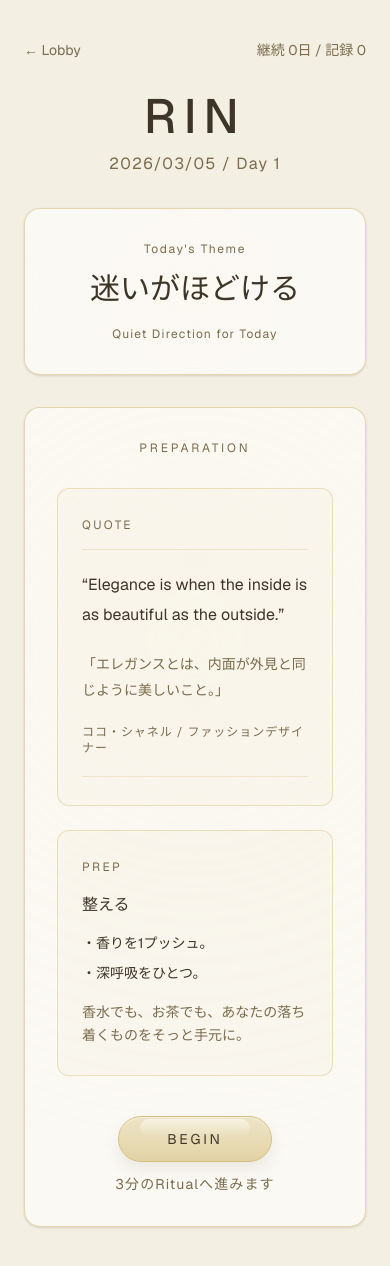
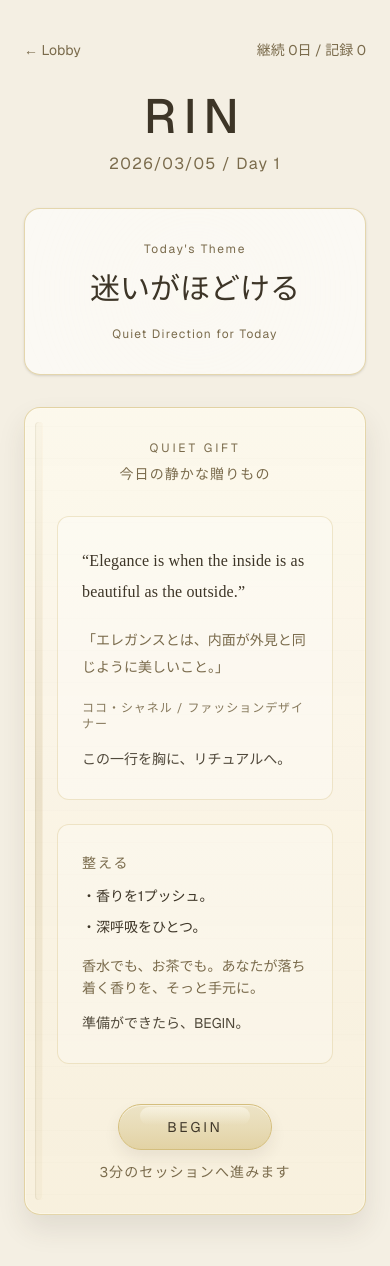
Before and after one commit to naturalpeopleinfo-blip/rin, a Next.js app: page /ritual in a window 390 px wide. Built offline with nearby package versions, Linux system fonts and the light colour scheme.

Commit message:
Quiet Gift book card + countdown + hourglass progress

```diff
--- a/app/globals.css
+++ b/app/globals.css
@@ -179,6 +179,74 @@ body {
   z-index: 1;
 }
 
+.rin-quiet-gift {
+  position: relative;
+  isolation: isolate;
+  background:
+    linear-gradient(
+      180deg,
+      rgba(252, 248, 236, 0.95) 0%,
+      rgba(247, 240, 221, 0.92) 100%
+    );
+  box-shadow:
+    inset 0 0 0 1px rgba(255, 251, 240, 0.52),
+    0 14px 28px rgba(61, 53, 39, 0.1);
+}
+
+.rin-quiet-gift::before {
+  content: "";
+  position: absolute;
+  left: 10px;
+  top: 14px;
+  bottom: 14px;
+  width: 8px;
+  border-radius: 999px;
+  pointer-events: none;
+  background: linear-gradient(
+    180deg,
+    rgba(205, 181, 121, 0.06) 0%,
+    rgba(171, 144, 83, 0.2) 46%,
+    rgba(205, 181, 121, 0.08) 100%
+  );
+  box-shadow:
+    inset -1px 0 1px rgba(255, 248, 229, 0.5),
+    inset 1px 0 1px rgba(121, 99, 58, 0.1);
+}
+
+.rin-quiet-gift::after {
+  content: "";
+  position: absolute;
+  inset: 0;
+  border-radius: inherit;
+  pointer-events: none;
+  background-image:
+    linear-gradient(rgba(125, 107, 76, 0.06) 1px, transparent 1px),
+    radial-gradient(rgba(122, 107, 76, 0.06) 0.6px, transparent 0.7px);
+  background-size:
+    100% 32px,
+    4px 4px;
+  background-position:
+    0 18px,
+    0 0;
+  opacity: 0.24;
+  z-index: 0;
+}
+
+.rin-quiet-gift > * {
+  position: relative;
+  z-index: 1;
+}
+
+.rin-quiet-gift-quote {
+  font-family:
+    "Iowan Old Style",
+    "Baskerville",
+    "Times New Roman",
+    ui-serif,
+    serif;
+  letter-spacing: 0.01em;
+}
+
 @keyframes rin-prep-breathe {
   0% {
     opacity: 0.42;
@@ -352,19 +420,23 @@ body {
 @keyframes rin-countdown-pop {
   0% {
     opacity: 0;
-    transform: scale(0.98);
+    transform: translateY(6px) scale(0.98);
+    filter: blur(1.8px);
   }
   25% {
     opacity: 1;
-    transform: scale(1.02);
+    transform: translateY(-1px) scale(1.02);
+    filter: blur(0.2px);
   }
   72% {
     opacity: 0.92;
-    transform: scale(1);
+    transform: translateY(0) scale(1);
+    filter: blur(0);
   }
   100% {
     opacity: 0;
-    transform: scale(1);
+    transform: translateY(-2px) scale(1);
+    filter: blur(1.2px);
   }
 }
 
--- a/app/ritual/page.tsx
+++ b/app/ritual/page.tsx
@@ -128,10 +128,7 @@ export default function RitualPage() {
   const bottomChamberPercent = ritualProgressRatio * 100;
   const sessionLabel = paused ? "Paused" : running ? "In session" : "Ready";
   const isDoneEnabled = timer === 0 && !doneToday;
-  const canManualNext = !controlsLocked && currentStepIndex < STEPS.length - 1 && timer > 0;
   const currentStep = STEPS[currentStepIndex];
-  const rawNextStep = currentStepIndex < STEPS.length - 1 ? STEPS[currentStepIndex + 1] : null;
-  const nextStep = rawNextStep ?? null;
   const isImagineStep = currentStep.title === "IMAGINE";
 
   useSpotlight(ritualCardRef);
@@ -282,14 +279,6 @@ export default function RitualPage() {
     setPaused(false);
   };
 
-  const handleNextStep = () => {
-    if (!canManualNext) {
-      return;
-    }
-    const nextElapsed = cumulativeDurations[currentStepIndex];
-    setTimer(Math.max(0, TOTAL_SECONDS - nextElapsed));
-  };
-
   const handleReset = () => {
     clearCountdown();
     setRunning(false);
@@ -336,33 +325,31 @@ export default function RitualPage() {
         </section>
 
         {showPreparation ? (
-          <section className="rin-prep-bloom relative overflow-hidden rounded-2xl border border-[var(--rin-gold)]/60 bg-white/60 p-8 shadow-sm md:p-10">
+          <section className="rin-quiet-gift relative overflow-hidden rounded-2xl border border-[var(--rin-gold)]/60 p-8 shadow-sm md:p-10">
             <p className="text-center text-xs uppercase tracking-[0.24em] text-[var(--rin-muted)]">
-              Preparation
+              Quiet Gift
+            </p>
+            <p className="mt-2 text-center text-sm tracking-[0.08em] text-[var(--rin-muted)]">
+              今日の静かな贈りもの
             </p>
 
-            <div className="mt-8 rounded-xl border border-[var(--rin-gold)]/45 bg-[var(--rin-gold-soft)]/10 px-6 py-7 md:px-8">
-              <p className="text-xs uppercase tracking-[0.2em] text-[var(--rin-muted)]">
-                QUOTE
-              </p>
-              <blockquote className="mt-4 border-y border-[var(--rin-gold)]/30 py-5">
-                <p className="text-base leading-[1.9] md:text-lg">
+            <blockquote className="mt-8 rounded-xl border border-[var(--rin-gold)]/35 bg-white/34 px-6 py-7 md:px-8">
+              <p className="rin-quiet-gift-quote text-base leading-[1.95] md:text-lg">
                 “{INTRO_QUOTE.english}”
               </p>
               <p className="mt-5 text-sm leading-[1.9] text-[var(--rin-muted)] md:text-[15px]">
                 「{INTRO_QUOTE.japanese}」
               </p>
-                <p className="mt-5 text-xs tracking-[0.08em] text-[var(--rin-muted)] md:text-sm">
+              <p className="mt-5 text-xs tracking-[0.08em] text-[var(--rin-muted)]/90 md:text-sm">
                 {INTRO_QUOTE.author} / {INTRO_QUOTE.role}
               </p>
+              <p className="mt-4 text-sm leading-relaxed text-[var(--rin-text)]/90">
+                この一行を胸に、リチュアルへ。
+              </p>
             </blockquote>
-            </div>
 
-            <div className="mt-6 rounded-xl border border-[var(--rin-gold)]/45 bg-[var(--rin-gold-soft)]/10 px-6 py-7 md:px-8">
-              <p className="text-xs uppercase tracking-[0.2em] text-[var(--rin-muted)]">
-                PREP
-              </p>
-              <p className="mt-4 text-base leading-[1.8] text-[var(--rin-text)]">
+            <div className="mt-6 rounded-xl border border-[var(--rin-gold)]/35 bg-white/26 px-6 py-7 md:px-8">
+              <p className="text-sm tracking-[0.14em] text-[var(--rin-muted)] md:text-base">
                 整える
               </p>
               <ul className="mt-3 space-y-2 text-sm leading-relaxed text-[var(--rin-text)] md:text-base">
@@ -370,7 +357,10 @@ export default function RitualPage() {
                 <li>・深呼吸をひとつ。</li>
               </ul>
               <p className="mt-4 text-sm leading-relaxed text-[var(--rin-muted)] md:text-base">
-                香水でも、お茶でも、あなたの落ち着くものをそっと手元に。
+                香水でも、お茶でも。あなたが落ち着く香りを、そっと手元に。
+              </p>
+              <p className="mt-3 text-sm leading-relaxed text-[var(--rin-text)]/90">
+                準備ができたら、BEGIN。
               </p>
             </div>
 
@@ -384,7 +374,7 @@ export default function RitualPage() {
                 BEGIN
               </button>
               <p className="text-sm tracking-[0.08em] text-[var(--rin-muted)]">
-                3分のRitualへ進みます
+                3分のセッションへ進みます
               </p>
             </div>
           </section>
@@ -403,17 +393,18 @@ export default function RitualPage() {
                   <span className="rin-imagine-bloom-haze" />
                 </div>
               ) : null}
-              <div className="relative mt-3" data-resettable>
+              <div className="relative mt-3 min-h-[5rem] md:min-h-[5.6rem]" data-resettable>
                 {controlsLocked ? (
-                  <div className="pointer-events-none absolute inset-0 z-20 flex items-start justify-center">
+                  <div className="pointer-events-none absolute inset-0 z-20 flex items-center justify-center">
                     <p
                       key={countdownValue}
-                      className="rin-countdown-pop text-[4.1rem] font-semibold tracking-[0.12em] text-[var(--rin-text)] md:text-[4.6rem]"
+                      className="rin-countdown-pop text-[4.1rem] font-semibold tracking-[0.12em] text-[var(--rin-text)] md:text-[4.8rem]"
                     >
                       {countdownValue}
                     </p>
                   </div>
                 ) : null}
+                {!controlsLocked ? (
                   <p
                     className={`text-6xl font-semibold tabular-nums transition-all duration-500 ${
                       timerSettling ? "rin-timer-settle" : ""
@@ -421,6 +412,7 @@ export default function RitualPage() {
                   >
                     {formatTimer(timer)}
                   </p>
+                ) : null}
               </div>
               <p className="mt-2 text-sm tracking-[0.08em] text-[var(--rin-muted)] transition-all duration-500" data-resettable>
                 {sessionLabel} ·{" "}
@@ -452,11 +444,12 @@ export default function RitualPage() {
                   </div>
                 </div>
               </div>
+              {!controlsLocked ? (
                 <div className="mt-7 flex justify-center gap-3">
                   <button
                     type="button"
                     onClick={running ? handlePause : handleResume}
-                  disabled={controlsLocked || timer === 0}
+                    disabled={timer === 0}
                     className="rounded-full border border-[var(--rin-gold)] bg-[var(--rin-gold-soft)] px-6 py-2 transition-all duration-300 disabled:cursor-not-allowed disabled:bg-[var(--rin-gold-soft)]/55 disabled:text-[var(--rin-muted)] disabled:shadow-none"
                   >
                     {running ? "Pause" : "Resume"}
@@ -464,20 +457,12 @@ export default function RitualPage() {
                   <button
                     type="button"
                     onClick={handleReset}
-                  disabled={controlsLocked}
                     className="rounded-full border border-[var(--rin-gold)] px-6 py-2 transition-colors duration-300"
                   >
                     Reset
                   </button>
-                <button
-                  type="button"
-                  onClick={handleNextStep}
-                  disabled={!canManualNext}
-                  className="rounded-full border border-[var(--rin-gold)]/70 px-4 py-1.5 text-xs tracking-[0.08em] text-[var(--rin-muted)] transition-colors duration-300 disabled:cursor-not-allowed disabled:opacity-45"
-                >
-                  Next
-                </button>
                 </div>
+              ) : null}
 
               <div
                 className={`mt-7 rounded-xl border bg-[var(--rin-gold-soft)]/20 p-4 text-left transition-all duration-200 ${
@@ -494,16 +479,6 @@ export default function RitualPage() {
                   {currentStep.instruction}
                 </p>
               </div>
-              {nextStep ? (
-                <div className="mt-6 rounded-xl border border-[var(--rin-gold)]/45 bg-[var(--rin-gold-soft)]/10 p-4 text-left opacity-80">
-                  <p className="text-xs tracking-[0.18em] text-[var(--rin-muted)]">
-                    NEXT · {nextStep.title}
-                  </p>
-                  <p className="mt-2 whitespace-pre-line text-xs text-[var(--rin-muted)]/90 md:text-sm">
-                    {nextStep.instruction}
-                  </p>
-                </div>
-              ) : null}
               <div className="mt-8 flex flex-col items-center gap-3 pb-2">
                 <p className="text-[11px] tracking-[0.14em] text-[var(--rin-muted)]/85">
                   {currentStepIndex + 1}/{STEPS.length}
```
Lines whose indentation alone changed are shown as unchanged.
